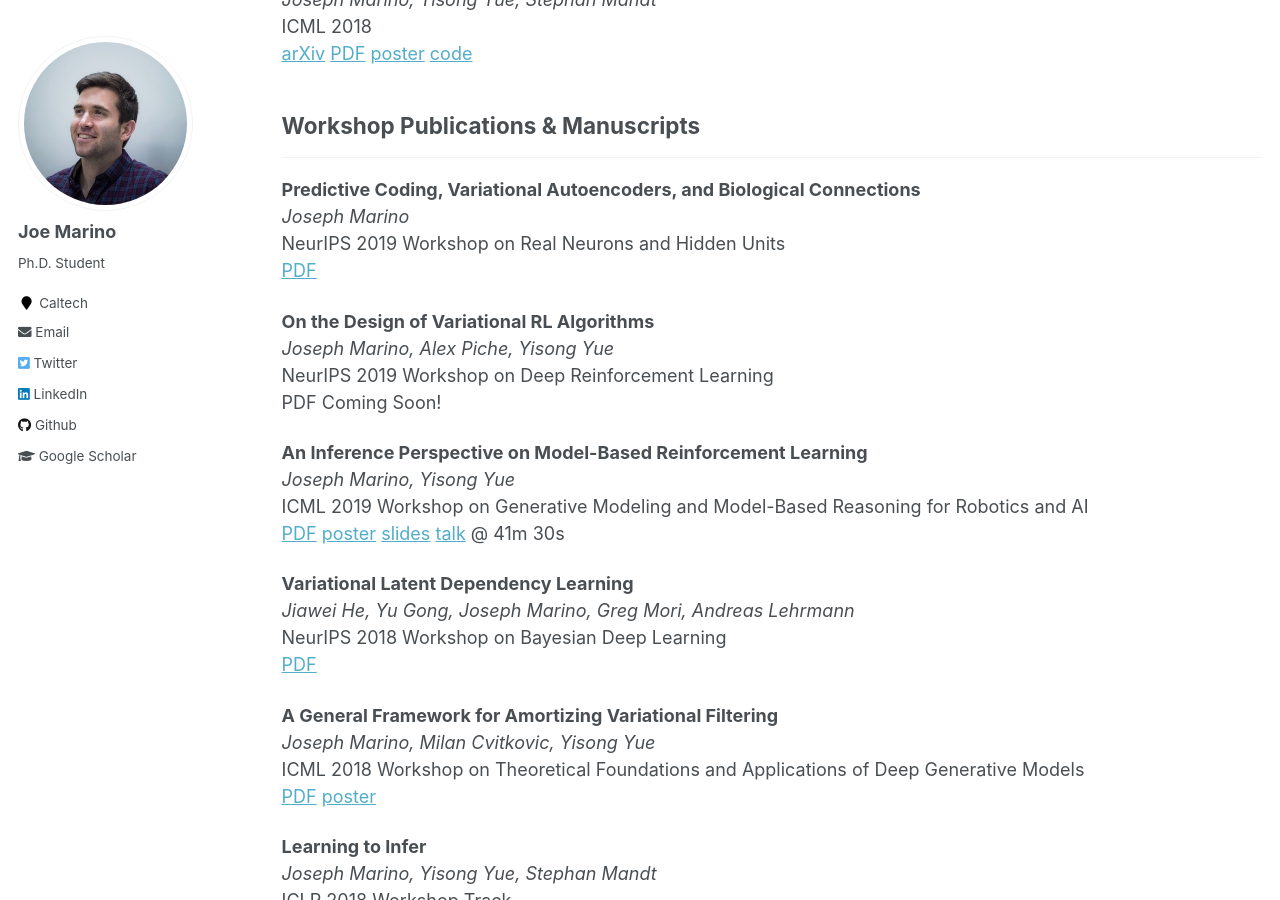
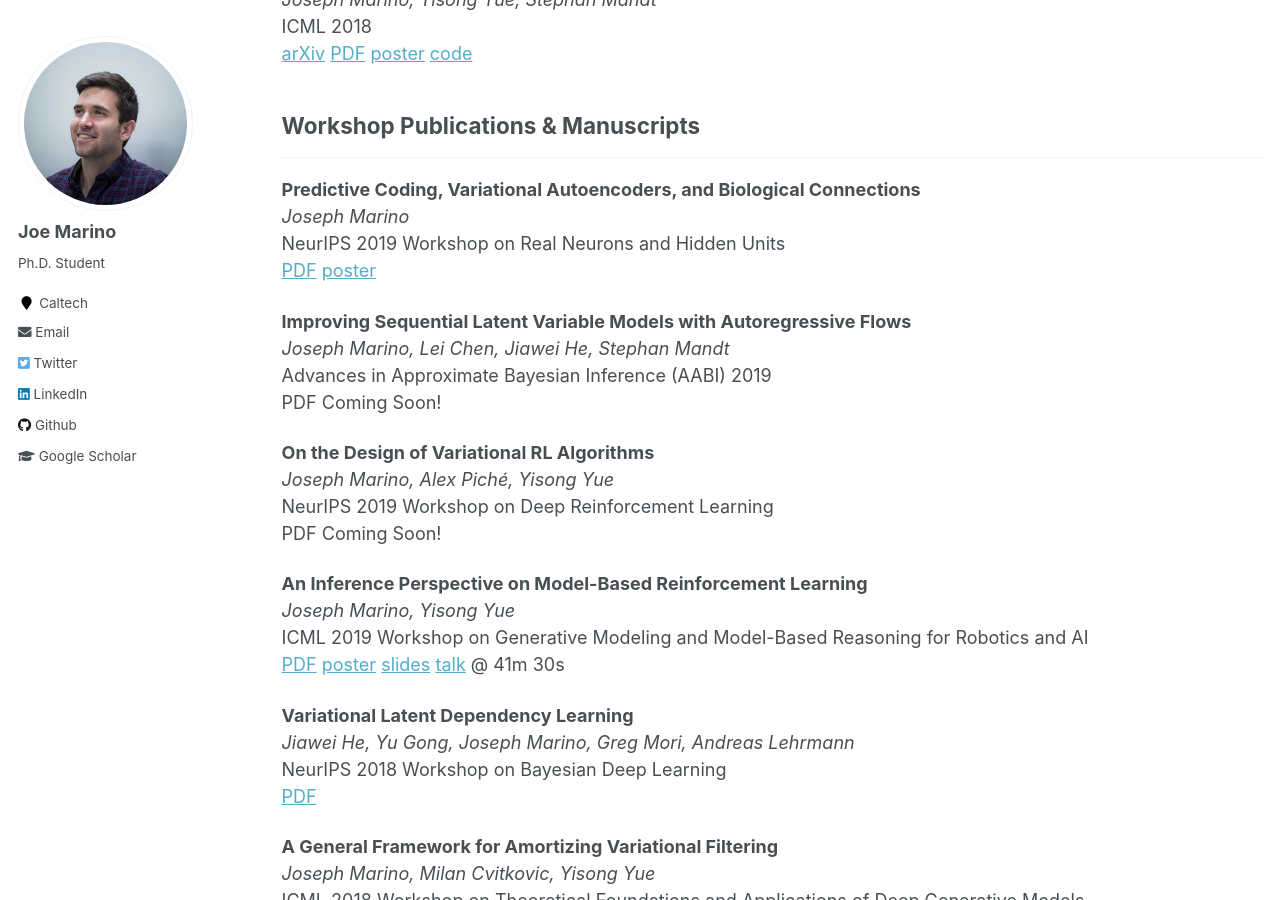
Before and after one commit to joelouismarino/joelouismarino.github.io, a Jekyll site: the page built from _pages/publications.md, in a window 1280 px wide and 900 px high, scrolled down 690 px. Built offline with Jekyll 4.4.1, drawn with Linux system fonts in a browser that asks for light colours.

Commit message:
Updates to pubs

```diff
--- a/_pages/publications.md
+++ b/_pages/publications.md
@@ -34,10 +34,15 @@ ___
 **Predictive Coding, Variational Autoencoders, and Biological Connections**
 *Joseph Marino*
 NeurIPS 2019 Workshop on Real Neurons and Hidden Units
-[PDF](../files/papers/2019/predictive_coding/neuro_ai_workshop_submission_2-3.pdf)
+[PDF](../files/papers/2019/predictive_coding/neuro_ai_workshop_submission_2-3.pdf) [poster](../files/papers/2019/predictive_coding/pc_vae_poster.pdf)
+
+**Improving Sequential Latent Variable Models with Autoregressive Flows**
+*Joseph Marino, Lei Chen, Jiawei He, Stephan Mandt*
+Advances in Approximate Bayesian Inference (AABI) 2019
+PDF Coming Soon!
 
 **On the Design of Variational RL Algorithms**
-*Joseph Marino, Alex Piche, Yisong Yue*
+*Joseph Marino, Alex Piché, Yisong Yue*
 NeurIPS 2019 Workshop on Deep Reinforcement Learning
 PDF Coming Soon!
 
```
Also changed, not shown: 2 other files.
